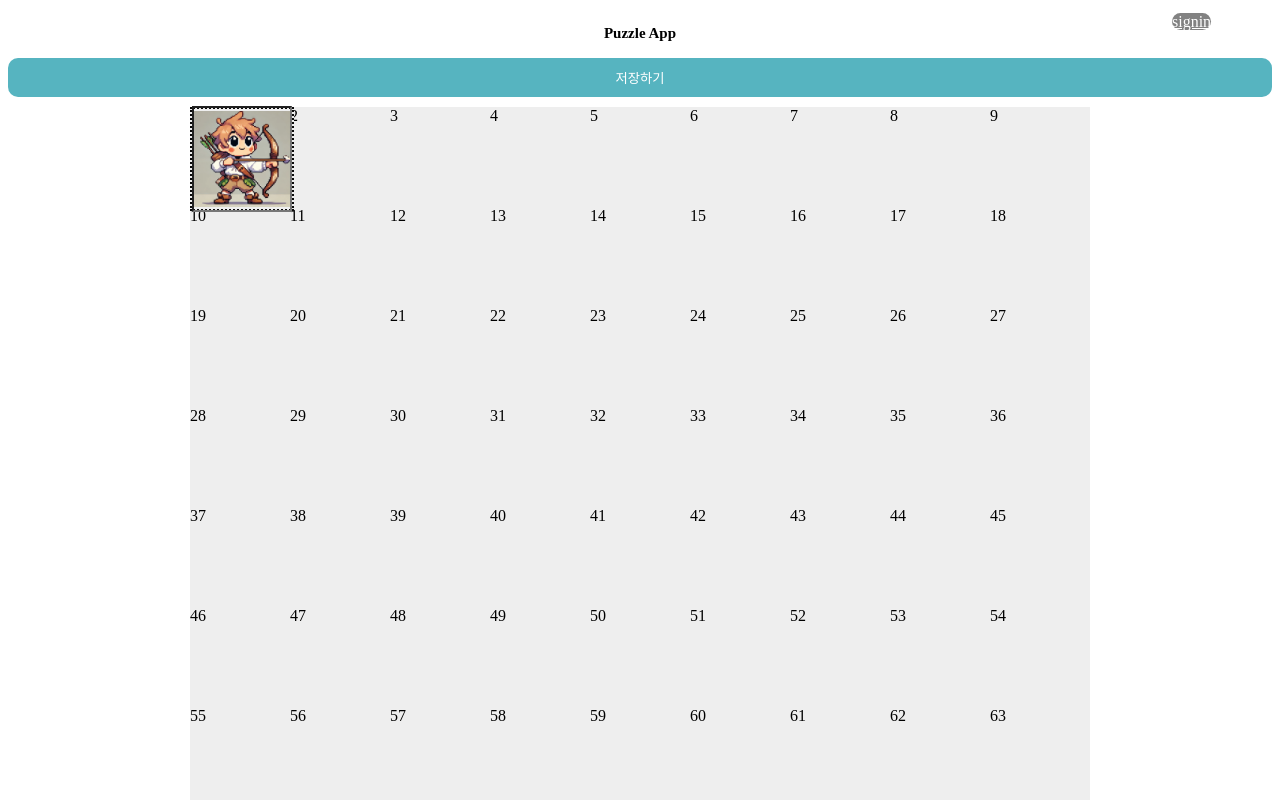
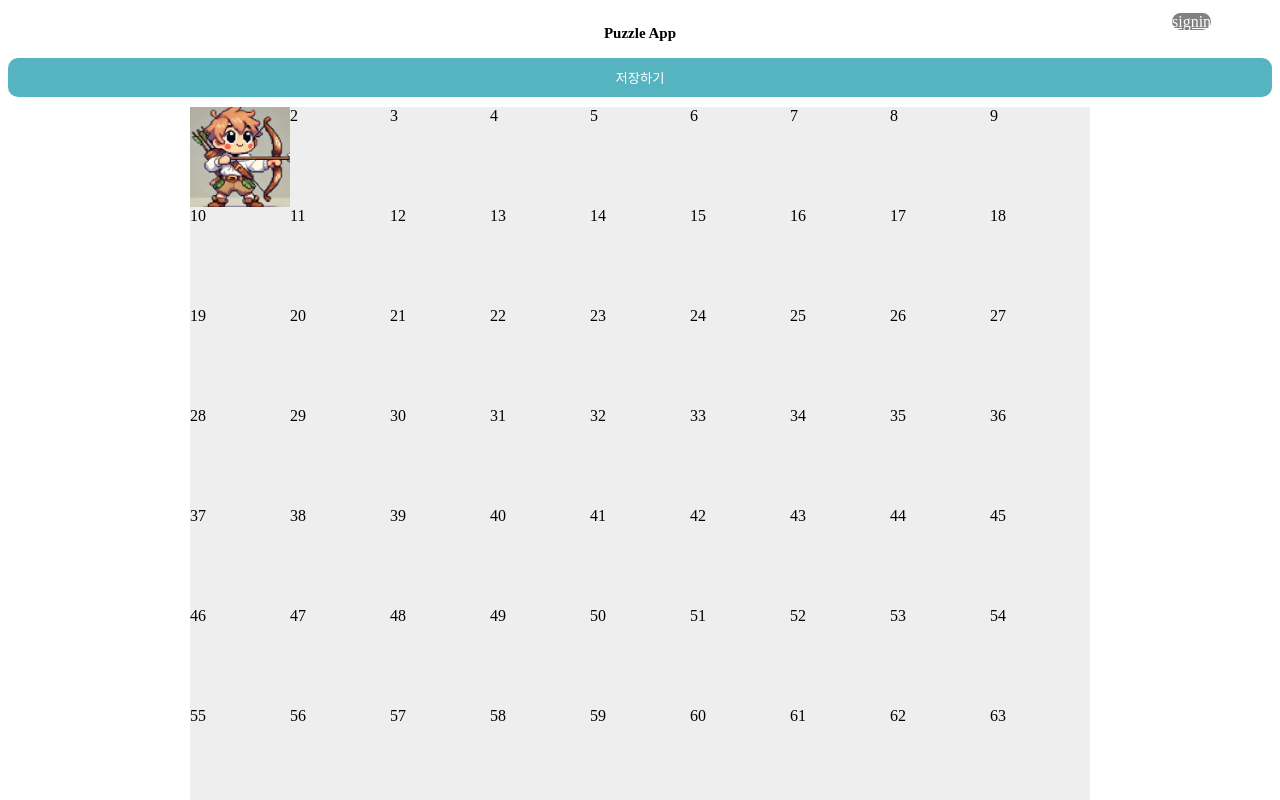
Before and after one commit to eeuneeun/puzzleGame, a Next.js app: page / in a window 1280 px wide. Shown: the top 800 px of the page. Built offline with nearby package versions, Linux system fonts and the light colour scheme.

Commit message:
빈 셀이 상하좌우 키에 따라 움직이도록 수정정

```diff
--- a/src/app/globals.css
+++ b/src/app/globals.css
@@ -1,3 +1,8 @@
+/* DEFAULT */
+input:focus {
+  outline: 1px solid #eee;
+}
+
 /* LAYOUTS */
 .header {
   position: relative;
@@ -70,7 +75,7 @@ button {
 
 .game-zone {
   width: 900px;
-  height: 810px;
+  height: 900px;
   display: flex;
   justify-content: flex-start;
   align-items: flex-start;
@@ -96,11 +101,28 @@ button {
   top: 0;
   left: 0;
   font-size: 25px;
-  border: 2px dotted #0a0a0a;
+  z-index: 99;
 }
 #me {
   width: 100%;
   height: 100%;
   background: url(../../public/archar.png) no-repeat center;
-  background-size: contain;
+  background-size: 110px 110px;
+  border: 0;
+  padding: 0;
+  outline: none;
 }
+#me:focus {
+  border: 2px solid #469ca8;
+  border-radius: 3px;
+}
+.empty-sell {
+  width: 100px;
+  height: 100px;
+  position: absolute;
+  top: 0;
+  left: 0;
+  overflow: hidden;
+  text-indent: -1000px;
+  background: #fff !important;
+}
--- a/src/app/page.tsx
+++ b/src/app/page.tsx
@@ -7,16 +7,38 @@ export default function Main() {
     const nowTop: number = Number(targetEl.top.replace("px", ""));
     const nowLeft: number = Number(targetEl.left.replace("px", ""));
 
+    const emptySell: HTMLElement | null = document.querySelector("#emptySell");
+
+    const nowEmptySellTop: number = Number(
+      emptySell.style.top.replace("px", "")
+    );
+    const nowEmptySellLeft: number = Number(
+      emptySell.style.left.replace("px", "")
+    );
+
     // # 상하좌우 키 눌렀을 경우 이동 함수
     if (event.key === "ArrowDown") {
-      if (nowTop !== 760.4) targetEl.top = nowTop + 100 + "px";
+      if (nowTop !== 800 || nowEmptySellTop !== 800) {
+        targetEl.top = nowTop + 100 + "px";
+        emptySell.style.top = nowEmptySellTop + 100 + "px";
+      }
     } else if (event.key === "ArrowUp") {
-      if (nowTop !== 0) targetEl.top = nowTop - 100 + "px";
+      if (nowTop !== 0) {
+        targetEl.top = nowTop - 100 + "px";
+        emptySell.style.top = nowEmptySellTop - 100 + "px";
+      }
     } else if (event.key === "ArrowLeft") {
-      if (nowLeft !== 0) targetEl.left = nowLeft - 100 + "px";
+      if (nowLeft !== 0) {
+        targetEl.left = nowLeft - 100 + "px";
+        emptySell.style.left = nowEmptySellLeft - 100 + "px";
+      }
     } else if (event.key === "ArrowRight") {
-      if (nowLeft !== 760.4) targetEl.left = nowLeft + 100 + "px";
+      if (nowLeft !== 800) {
+        targetEl.left = nowLeft + 100 + "px";
+        emptySell.style.left = nowEmptySellLeft + 100 + "px";
+      }
     }
+
     // # 엔터 키 눌렀을 경우 블럭 이동 함수
     if (event.key === "Enter") {
     }
@@ -25,7 +47,7 @@ export default function Main() {
   // # 임시 배열 함수
   function arrLoop() {
     const newArr = [];
-    for (let i = 0; i < 80; i++) {
+    for (let i = 0; i < 81; i++) {
       newArr.push(<div key={i}>{i + 1}</div>);
     }
     return newArr;
@@ -44,6 +66,9 @@ export default function Main() {
           <div className="me">
             <input type="text" id="me" onKeyDown={(e) => keyboardMove(e)} />
           </div>
+          <div id="emptySell" className="empty-sell">
+            0
+          </div>
           {arrLoop()}
         </div>
       </main>
```
